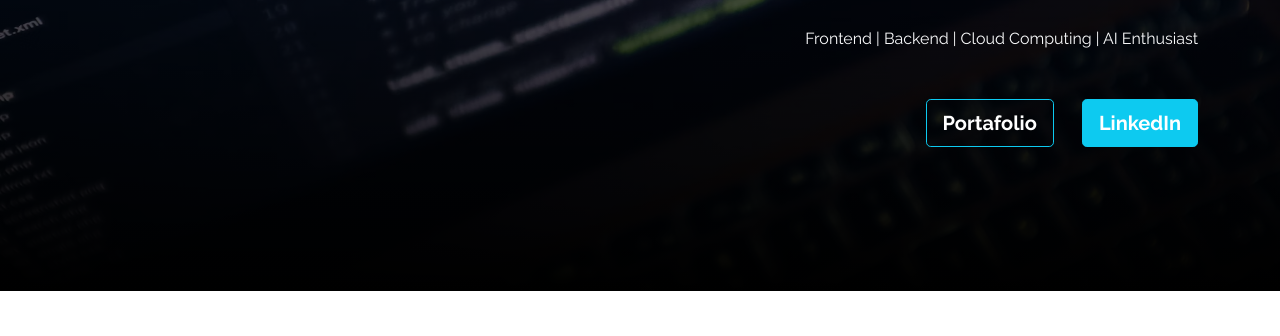
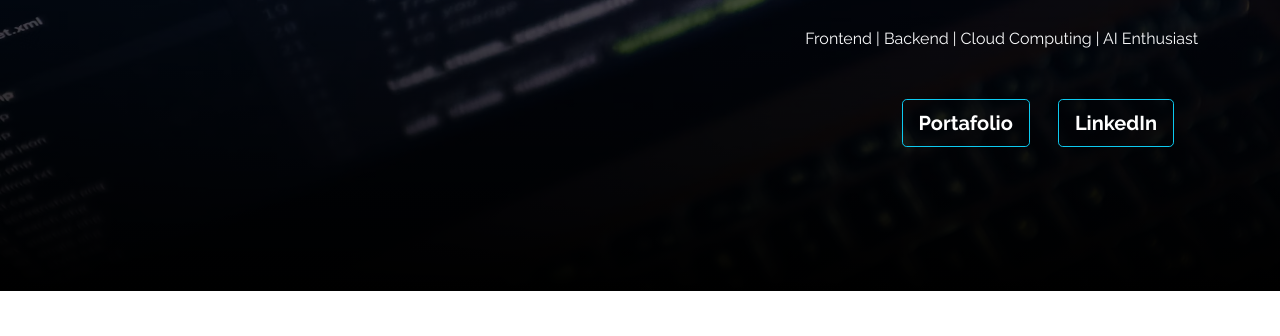
Before and after one commit to jenramos503/rodrigovasquezalarcon.github.io, a plain HTML site: page index.html in a window 1280 px wide. Shown: the part 453-789 px from the top of the page. Drawn offline with nearby package versions, Linux system fonts and the light colour scheme.

Commit message:
cambie la linea 81, para que ambos botones se vean iguales

```diff
--- a/index.html
+++ b/index.html
@@ -78,7 +78,7 @@
                 >Portafolio</a
               >
             </button>
-            <button class="boton btn btn-lg btn-info text-light">
+            <button class="boton btn btn-lg btn-outline-info text-light me-4">
               <a
                 target="_blank"
                 href="https://www.linkedin.com/in/rodrigo-vasquez-alarcon/"
```
